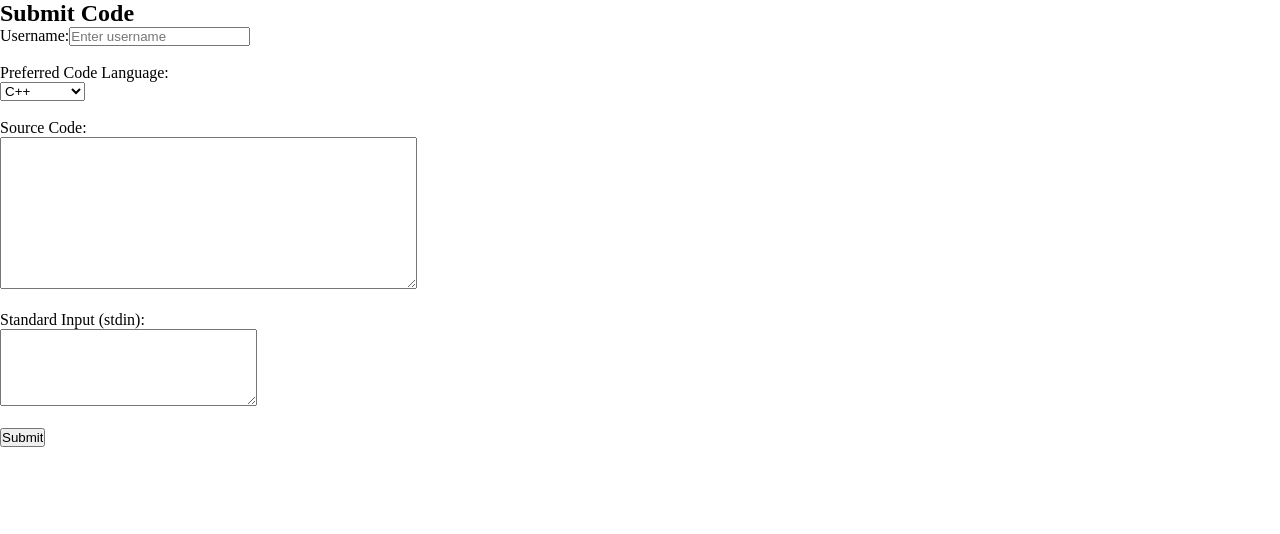
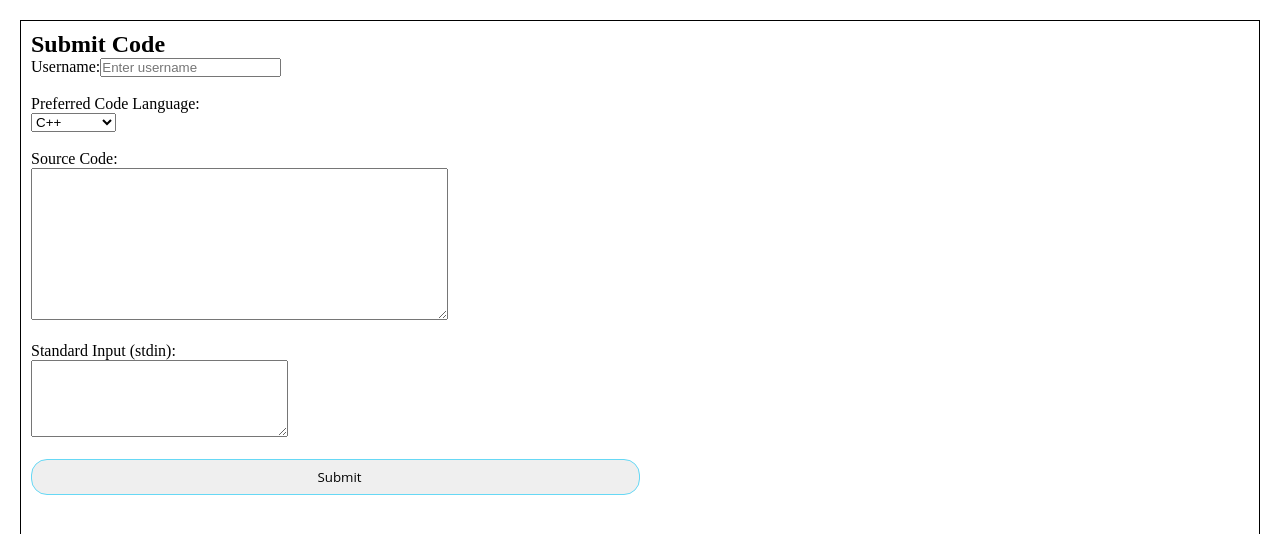
Before and after one commit to ptech12/tuf-challange, a React (Vite) app: page / in a window 1280 px wide. Shown: the top 534 px of the page. Built offline with nearby package versions, Linux system fonts and the light colour scheme.

Commit message:
add classes

```diff
--- a/src/components/CodeSubmissionForm.jsx
+++ b/src/components/CodeSubmissionForm.jsx
@@ -1,4 +1,6 @@
 import React, { useState } from "react";
+
+import "../App.css"
 
 const CodeSubmissionForm = ({
   username,
@@ -9,9 +11,9 @@ const CodeSubmissionForm = ({
   handleSubmit
 }) => {
   return (
-    <div>
+    <div className="formContainer">
       <h2>Submit Code</h2>
-      <form onSubmit={handleSubmit}>
+      <form onSubmit={handleSubmit} className="formBox">
         <label htmlFor="username">Username:</label>
         <input
           type="text"
```
